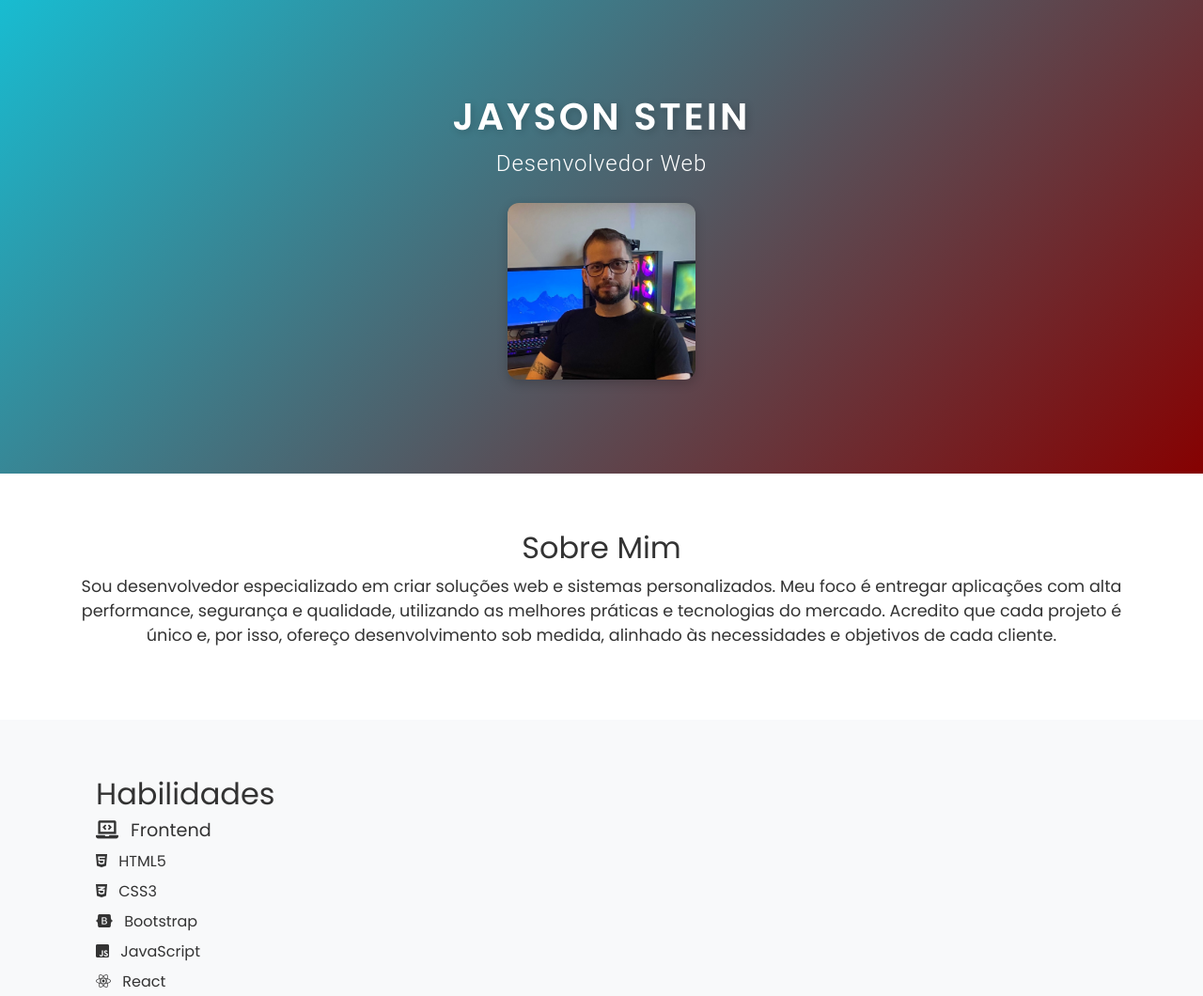
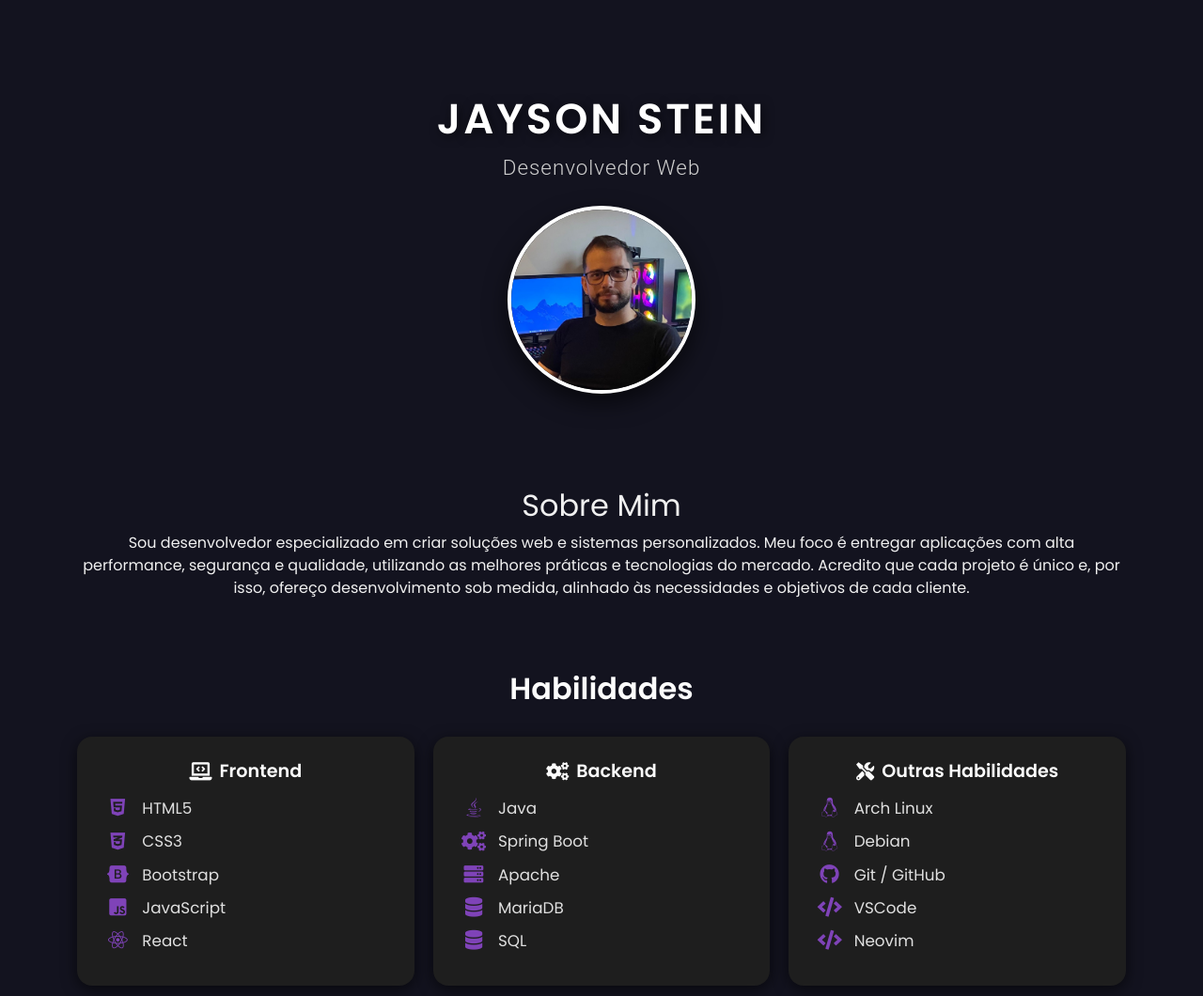
Before and after one commit to jaysonstn/portfolio, a plain HTML site: page index.html in a window 1280 px wide. Shown: the top 1060 px of the page at 94% size. Drawn offline with nearby package versions, Linux system fonts and the light colour scheme.

Commit message:
Update style.css

```diff
--- a/styles/style.css
+++ b/styles/style.css
@@ -1,111 +1,173 @@
-   /* Estilos Gerais */
+/* ======= Estilos Gerais ======= */
 body {
     font-family: 'Poppins', sans-serif;
-    background-color: #f8f9fa;
-    color: #333;
+    background-color: #13131f;
+    color: #f0f0f0;
+    margin: 0;
+    padding: 0;
+}
+
+/* ======= Cabeçalho ======= */
+.header {
+    background-color: #13131f;
+    color: #f0f0f0;
+    padding: 100px 0;
+    text-align: center;
+}
+
+.header h1 {
+    font-size: 2.8rem;
+    font-weight: 700;
+    text-transform: uppercase;
+    letter-spacing: 3px;
+    color: #ffffff;
+    text-shadow: 2px 2px 12px rgba(0, 0, 0, 0.6);
+}
+
+.header .lead {
+    font-size: 1.4rem;
+    font-family: 'Roboto', sans-serif;
+    letter-spacing: 1px;
+    color: #cfcfcf;
+}
+
+/* Imagem de perfil */
+.header img {
+    width: 200px;
+    height: 200px;
+    object-fit: cover;
+    border-radius: 50%;
+    border: 4px solid #ffffff;
+    box-shadow: 0 10px 25px rgba(0, 0, 0, 0.6);
+    transition: transform 0.4s ease, box-shadow 0.4s ease;
+}
+
+.header img:hover {
+    transform: scale(1.05);
+    box-shadow: 0 12px 32px rgba(0, 0, 0, 0.8);
 }
 
 
 
-  /* Cabeçalho */
-  /* Seção de Cabeçalho */
-.header {
-    background: linear-gradient(135deg, #18bcd1, #860101); /* Fundo com gradiente */
-    color: #fff;
-    padding: 100px 0; /* Aumenta o espaço para um visual mais clean */
-    text-align: center;
-    position: relative;
-    z-index: 1;
+
+/* Container geral da seção de habilidades */
+.skills-section {
+  background-color: #13131f;
+  color: #f0f0f0;
+  padding: 60px 0;
+  font-family: 'Poppins', sans-serif;
 }
 
-  .header .container {
-    position: relative;
-    z-index: 2;
+/* Título h2 centralizado e espaçado */
+.skills-section h2 {
+  width: 100%;
+  text-align: center;
+  margin-bottom: 2rem;
+  font-weight: 700;
+  font-size: 2rem;
+  color: #fcfcfc;
 }
 
-  .header h1 {
-    font-family: 'Poppins', sans-serif;
-    font-size: 2.5rem; /* Tamanho grande para o nome */
-    font-weight: bold;
-    text-transform: uppercase; /* Deixa as palavras em maiúsculas */
-    letter-spacing: 3px; /* Maior espaçamento entre as letras */
-    text-shadow: 2px 2px 8px rgba(0, 0, 0, 0.2); /* Sombra suave para o texto */
+/* Container que envolve os cards de habilidades */
+.skills-section .cards-container {
+  display: flex;
+  flex-direction: column;
+  align-items: center;
+  gap: 20px;
 }
 
-  .header .lead {
-    font-size: 1.5rem;
-    font-family: 'Roboto', sans-serif;
-    letter-spacing: 1px;
+/* Layout horizontal no desktop (largura >= 768px) */
+@media (min-width: 768px) {
+  .skills-section .cards-container {
+    flex-direction: row;
+    justify-content: center;
+    align-items: flex-start;
+  }
 }
 
-  .header img {
-    width: 200px;
-    height: auto;
-    object-fit: cover;
-    border-radius: 12px;
-    box-shadow: 0 4px 12px rgba(0, 0, 0, 0.2);
-    transition: transform 0.4s ease-in-out, box-shadow 0.4s ease-in-out;
+/* Blocos individuais de habilidade */
+.skill-block {
+  background-color: #1e1e1e;
+  padding: 25px;
+  border-radius: 16px;
+  width: 100%;
+  max-width: 360px;
+  box-shadow: 0 4px 16px rgba(0, 0, 0, 0.6);
+  transition: transform 0.3s ease, box-shadow 0.3s ease;
+  color: #e0e0e0;
 }
 
-  .header img:hover {
-    transform: scale(1.05); /* Zoom mais sutil */
-    box-shadow: 0 8px 24px rgba(0, 0, 0, 0.3); /* Sombra mais intensa no hover */
+.skill-block:hover {
+  transform: translateY(-5px);
+  box-shadow: 0 8px 24px rgba(0, 0, 0, 0.8);
 }
 
-
-  /* Tipografia para a seção */
-  @import url('https://fonts.googleapis.com/css2?family=Poppins:wght@700&family=Roboto:wght@300&display=swap');
-
-
- /* Seção de informações pessoais */
-.info-section {
-    padding: 60px 0;
-    background-color: #fff;
+.skill-block h4 {
+  margin-bottom: 16px;
+  color: #fcfcfc;
+  display: flex;
+  align-items: center;
+  justify-content: center;
+  gap: 8px;
+  font-weight: 700;
+  font-size: 1.2rem;
 }
 
-  .info-section p {
-    font-size: 1.1rem;
+.skill-block ul {
+  list-style: none;
+  padding: 0;
+  margin: 0 auto;
+  max-width: 300px; /* limite para melhorar no mobile */
 }
 
-  /* Seção de Habilidades */
-  .skills-section {
-    padding: 60px 0;
+.skill-block li {
+  display: flex;
+  align-items: center;
+  gap: 12px;  /* espaço entre ícone e texto */
+  margin-bottom: 10px;
+  color: #e0e0e0;
+  font-size: 1.05rem;
+  justify-content: flex-start; /* garantir alinhamento à esquerda */
 }
 
-  .skills-section h4 {
-    font-size: 1.2rem;
-    margin-bottom: 10px;
+.skill-block li i {
+  color: #7f43b8;
+  font-size: 1.3rem;
+  min-width: 28px;
+  text-align: center;
+  flex-shrink: 0; /* impede que o ícone encolha */
 }
 
-  .skills-section ul {
-    list-style-type: none;
+/* Para mobile (telinhas menores) */
+@media (max-width: 767px) {
+  .skill-block ul {
+    max-width: 100%;
     padding-left: 0;
   }
 
-  .skills-section li {
+  .skill-block li {
+    justify-content: flex-start;
     font-size: 1rem;
-    margin-bottom: 8px;
+    gap: 10px;
   }
 
-  .skills-section i {
-    margin-right: 8px; /* Espaçamento entre o ícone e o texto */
+  .skill-block li i {
+    font-size: 1.2rem;
+    min-width: 24px;
   }
-
-  /* Garantir alinhamento centralizado e simetria */
-  .skills-section .container {
-    max-width: 1100px; /* Limita a largura do container */
-  }
-
-  .row {
-    justify-content: center; /* Centraliza as colunas */
 }
 
 
 
-  /* Cards de Projetos */
+/* ======= Projetos ======= */
+.back-project {
+    color: #fcfcfc;
+}
+
 .card {
     border: none;
-    box-shadow: 0 0 15px rgba(0, 0, 0, 0.1);
+    background-color: #111;
+    box-shadow: 0 0 15px rgba(0, 0, 0, 0.5);
     transition: transform 0.3s ease;
 }
 
@@ -125,11 +187,11 @@
 .card-title {
     font-size: 1.25rem;
     font-weight: 600;
-    margin-bottom: 10px;
+    color: #f0f0f0;
 }
 
 .btn-primary {
-    background-color: #4e73df;
+    background-color: #7f43b8;
     border: none;
     padding: 10px 20px;
     font-size: 1rem;
@@ -140,9 +202,9 @@
     background-color: #1cc88a;
 }
 
-  /* Rodapé */
+/* ======= Rodapé ======= */
 .footer {
-    background-color: #343a40;
+    background-color: #1e1e1e;
     color: white;
     padding: 20px 0;
 }
@@ -151,21 +213,9 @@
     margin: 0;
 }
 
+/* ======= Responsividade ======= */
 @media (max-width: 768px) {
-    .skills-section .col-md-4 {
-      text-align: center;
-      margin-bottom: 30px;
-    }
-
-    .skills-section ul {
-      display: inline-block; /* Centraliza a lista dentro da coluna */
-      text-align: left;       /* Mantém os itens alinhados à esquerda dentro da lista */
-    }
-
-    .skills-section li {
-      display: block;
-      text-align: left;
-      margin: 0 auto;
-      max-width: 220px; /* Limita a largura para melhorar visual */
+    .skills-section .container {
+        flex-direction: column;
     }
 }
```
Lines whose indentation alone changed are shown as unchanged.
